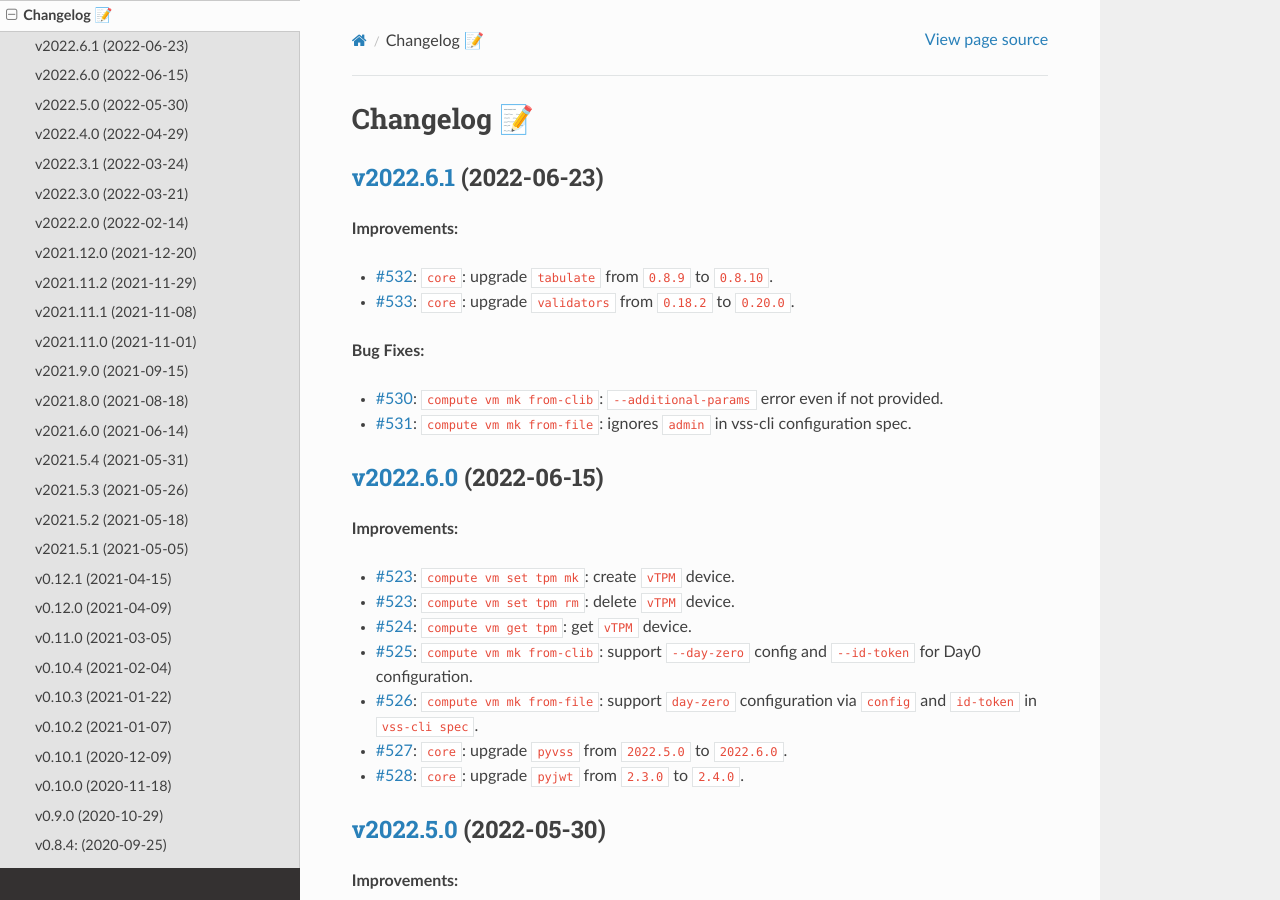
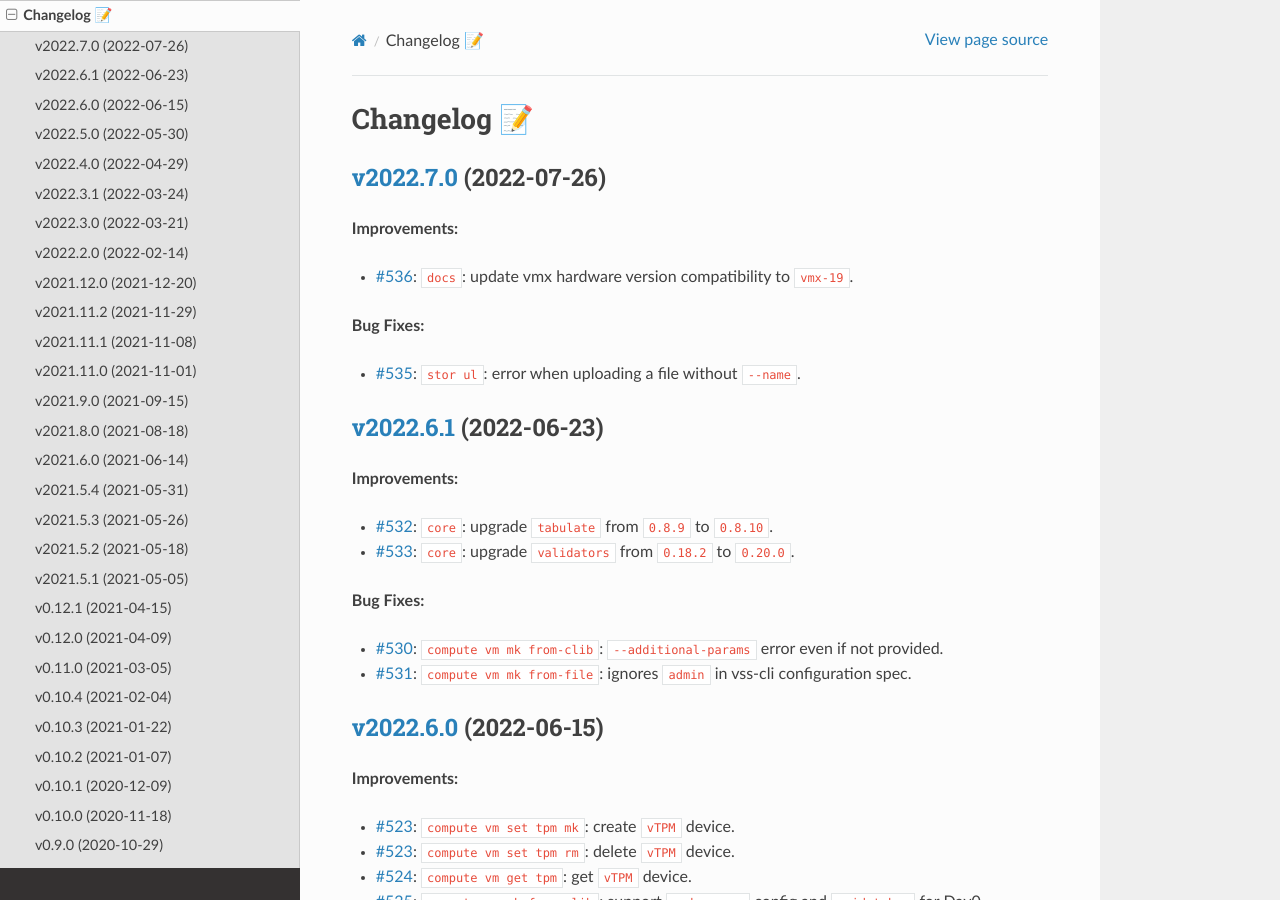
Before and after one commit to EIS-ITS/vss-cli, a Sphinx documentation site: the page built from docs/changelog.rst, in a window 1280 px wide and 900 px high. Built offline with Sphinx 7.4.7 and the Read the Docs theme 2.0.0, drawn with Linux system fonts in a browser that asks for light colours; the version number could not be read and is left out.

Commit message:
Issue #537: 🎉Version release v2022.7.0 - fixes #537

```diff
--- a/docs/changelog.rst
+++ b/docs/changelog.rst
@@ -1,5 +1,17 @@
 Changelog 📝
 ============
+
+
+`v2022.7.0 <https://gitlab-ee.eis.utoronto.ca/vss/vss-cli/tags/v2022.7.0>`_ (2022-07-26)
+----------------------------------------------------------------------------------------
+
+**Improvements:**
+
+- `#536 <https://gitlab-ee.eis.utoronto.ca/vss/vss-cli/issues/536>`_: ``docs``: update vmx hardware version compatibility to ``vmx-19``.
+
+**Bug Fixes:**
+
+- `#535 <https://gitlab-ee.eis.utoronto.ca/vss/vss-cli/issues/535>`_: ``stor ul``: error when uploading a file without ``--name``.
 
 
 `v2022.6.1 <https://gitlab-ee.eis.utoronto.ca/vss/vss-cli/tags/v2022.6.1>`_ (2022-06-23)
```
Also changed, not shown: CHANGELOG.md (+11 -0 lines), .bumpversion.cfg, 3 other files.
